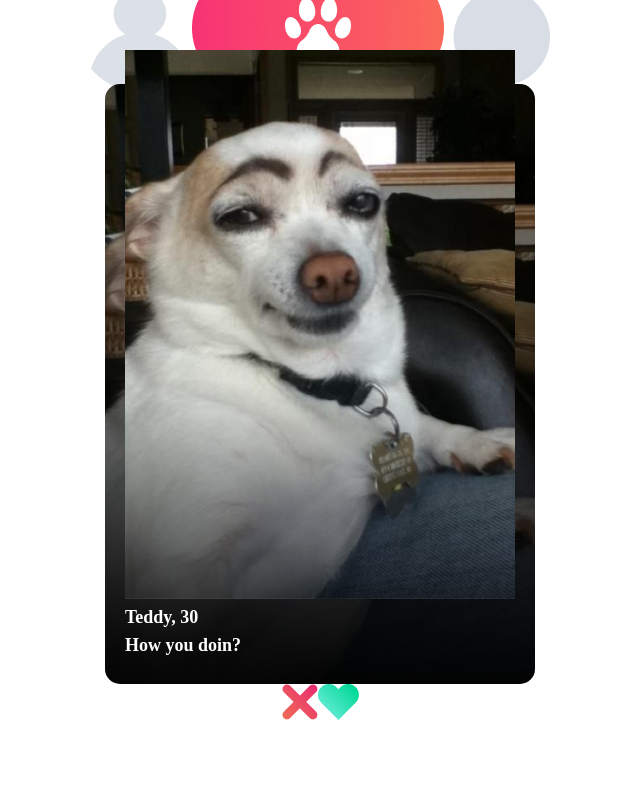
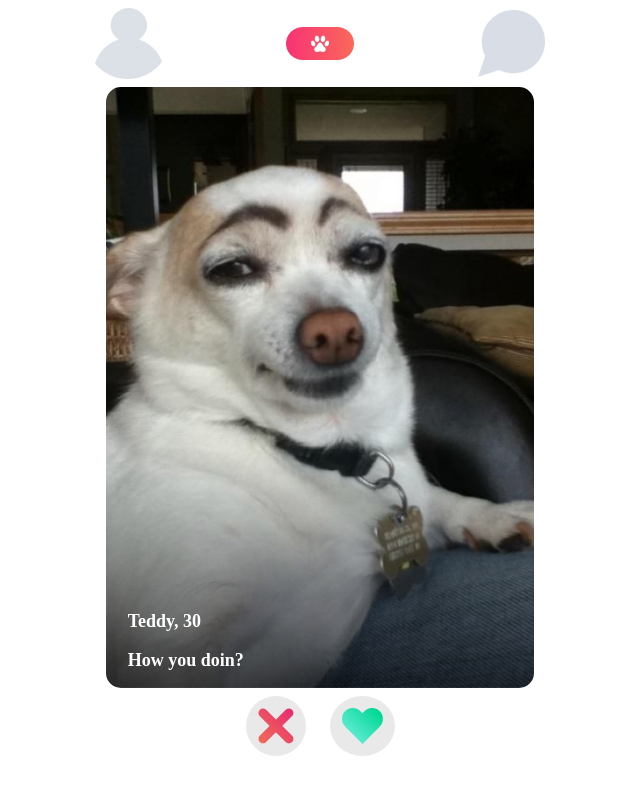
Before and after one commit to KaanOzen-mF/tindog, a website built with Vite: page index.html in a window 1280 px wide. Shown: the whole page, without its empty margins (320-960 px from the left). Built offline with nearby package versions, Linux system fonts and the light colour scheme.

Commit message:
Css is almost done

```diff
--- a/style.css
+++ b/style.css
@@ -6,38 +6,35 @@ body {
   padding: 0;
 }
 
-header {
+.header-container {
   display: flex;
-  justify-content: center;
+  flex-direction: row;
   align-items: center;
-  height: 60px;
-  flex-shrink: 0;
-  margin-bottom: 24px;
+  justify-content: space-between;
+  padding: 8px 16px;
+}
+
+.header-container img {
+  width: 15%;
 }
 
 .dog-profile {
   display: flex;
   flex-direction: column;
-  justify-content: flex-end;
-  width: 430px;
-  height: 600px;
-  flex-shrink: 0;
-  border-radius: 15px;
-  background: linear-gradient(
-      0deg,
-      rgba(0, 0, 0, 0.9) 0%,
-      rgba(0, 0, 0, 0) 100%
-    ),
-    url("/images/dog-teddy.jpg");
-  background-size: cover;
-  background-position: center;
-  background-repeat: no-repeat;
-  padding: 20px; /* Add some padding to create space between the text and the edges */
-  box-sizing: border-box; /* Include padding in the element's total width and height */
+  justify-content: center;
+  align-items: center;
+  position: relative;
 }
 
-.dog-profile p {
-  margin: 8px 0; /* Add margin to create spacing between each <p> element */
+.dog-profile img {
+  width: 40%;
+  border-radius: 15px;
+}
+
+.dog-profile-text-container {
+  position: absolute;
+  bottom: 0;
+  left: 32%;
   color: white;
   font-size: 18px;
   font-weight: bold;
@@ -45,6 +42,27 @@ header {
 
 footer {
   display: flex;
-  justify-content: center;
+  flex-direction: row;
   align-items: center;
+  padding: 8px;
 }
+
+.heart-btn,
+.cross-btn {
+  margin: 0 12px;
+  border-radius: 50%; /* Make the image border circular */
+  background-color: #e9e9ea;
+  padding: 12px;
+}
+
+.cross-btn:hover {
+  background-color: #ffe7ef;
+  fill: #ffe7ef;
+  filter: drop-shadow(0px 10px 20px #edd9df);
+}
+
+.heart-btn:hover {
+  background-color: #dbfff4;
+  fill: #dbfff4;
+  filter: drop-shadow(0px 10px 20px #ccf1e6);
+}
```
